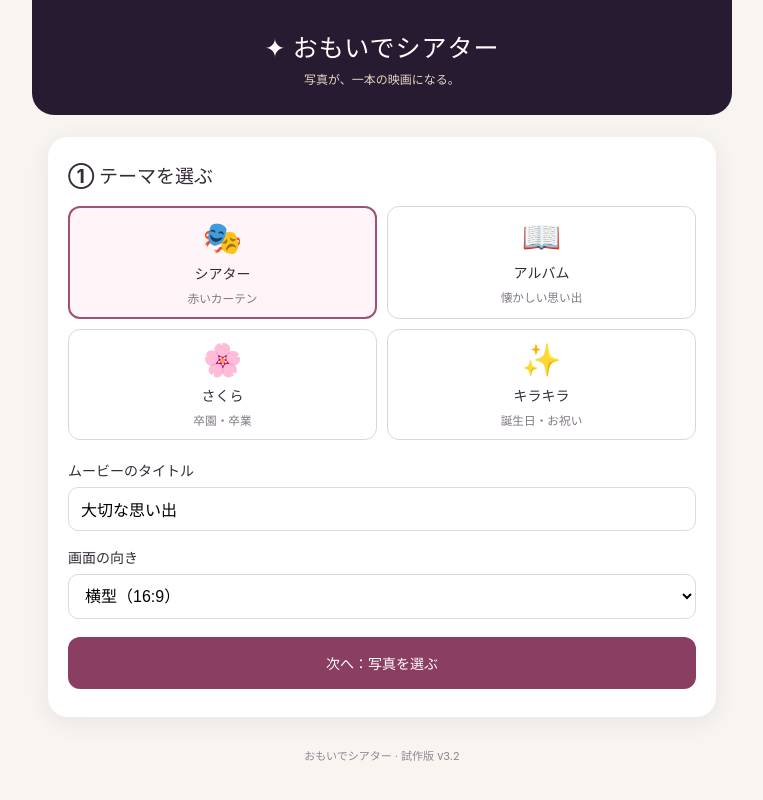
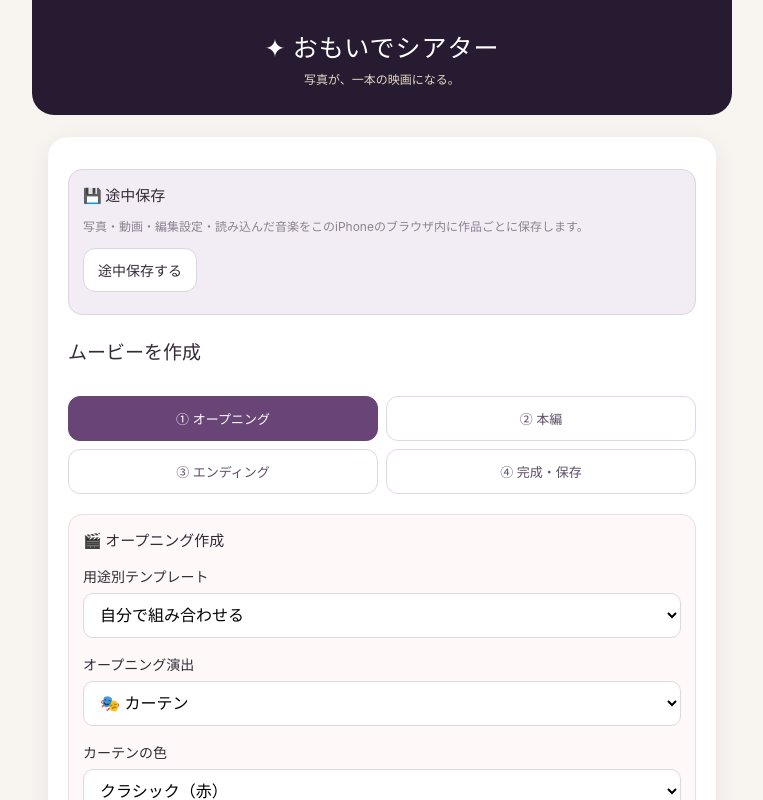
Before and after one commit to k5wvk4n6pt-web/omoide-theater-demo, a React (Vite) app: page / in a window 1280 px wide. Both pictures are taken after a click on the button "＋ 新しいムービーを作る". Shown: the top 800 px of the page, without its empty margins (258-1021 px from the left). Built offline with nearby package versions, Linux system fonts and the light colour scheme; a web font is replaced by a local one.

Commit message:
ux: remove redundant theme selection and begin at opening editor

```diff
--- a/src/App.tsx
+++ b/src/App.tsx
@@ -55,7 +55,7 @@ const [sticker,setSticker]=useState('none');
 const [curtainColor,setCurtainColor]=useState<'red'|'pink'|'navy'|'gold'>('red');
 const [opening,setOpening]=useState<'curtain'|'sparkle'|'sakura'|'album'|'countdown'|'rainbow'|'fade'>('curtain');
 const [template,setTemplate]=useState('custom');
-const [step,setStep]=useState<'home'|'theme'|'photos'|'edit'>('home');
+const [step,setStep]=useState<'home'|'edit'>('home');
 const [selected,setSelected]=useState(0);
 const [editPage,setEditPage]=useState<'opening'|'main'|'ending'|'finish'>('opening');
 const [editTool,setEditTool]=useState<'frame'|'text'|'decor'|'sticker'|'transition'|'duration'|'position'|'apply'|'subtitles'|null>(null);
@@ -227,7 +227,7 @@ async function eraseProject(targetId:string){
 async function copyProject(targetId:string){
  try{await duplicateProject(targetId,id());await refreshProjects();setDraftInfo('作品を複製しました')}catch{setDraftInfo('複製できませんでした')}
 }
-function newProject(){setPlaying(false);stopMusic();setPhotos([]);setProjectId(null);setSelected(0);setUndoStack([]);setRedoStack([]);setAudioFile(null);setTitle('大切な思い出');setEnding('ありがとう、たくさんの思い出');setStep('theme');setDraftInfo('')}
+function newProject(){setPlaying(false);stopMusic();setPhotos([]);setProjectId(null);setSelected(0);setUndoStack([]);setRedoStack([]);setAudioFile(null);setTitle('大切な思い出');setEnding('ありがとう、たくさんの思い出');setEditPage('opening');setStep('edit');setDraftInfo('')}
 
 async function makeMovie(){
  if(!photos.length||exporting)return;
@@ -261,9 +261,7 @@ useEffect(()=>{if(!playing)return;const isVideo=phase==='photos'&&photos[playInd
 
 return <main><header><div className="brand">✦ おもいでシアター</div><div className="subtitle">写真が、一本の映画になる。</div></header>
 {step==='home'?<section className="panel hero"><div className="stage">🎬<h1>思い出を映画に</h1><p>写真や動画を選んで、自分だけのムービーを。</p></div><button className="primary" onClick={newProject}>＋ 新しいムービーを作る</button>{projects.length>0?<div className="draftBox"><h3>📁 保存した作品（{projects.length}件）</h3><div className="projectList">{projects.map(p=><div className="projectCard" key={p.id}>{thumbUrls[p.id]?<img src={thumbUrls[p.id]} alt="作品の表紙"/>:<div className="projectFallback">🎬</div>}<div className="projectDetail"><strong>{p.title}</strong><small>{p.photoCount}枚 · {new Date(p.savedAt).toLocaleString('ja-JP')}</small><div className="projectButtons"><button onClick={()=>restoreProject(p.id)} disabled={draftBusy}>編集する</button><button onClick={()=>copyProject(p.id)} disabled={draftBusy}>複製</button><button onClick={()=>eraseProject(p.id)} disabled={draftBusy}>削除</button></div></div></div>)}</div></div>:null}{draftInfo?<p className="note" role="status">{draftInfo}</p>:null}<p className="note">試作版です。BGMの試聴に対応しました。動画の書き出しは試験機能として追加しました。</p></section>:null}
-{step==='theme'?<section className="panel"><h2>① テーマを選ぶ</h2><div className="themeGrid">{themes.map(t=><button key={t.id} className={'theme '+(theme===t.id?'active':'')} onClick={()=>setTheme(t.id)}><span>{t.emoji}</span><strong>{t.name}</strong><small>{t.description}</small></button>)}</div><label>ムービーのタイトル<input value={title} onChange={e=>setTitle(e.target.value)} /></label><label>画面の向き<select value={aspect} onChange={e=>setAspect(e.target.value as typeof aspect)}><option value="wide">横型（16:9）</option><option value="vertical">縦型（9:16）</option></select></label><button className="primary" onClick={()=>setStep('photos')}>次へ：写真を選ぶ</button></section>:null}
-{step==='photos'?<section className="panel"><h2>② 写真・動画を選ぶ</h2><p>iPhoneの写真ライブラリから写真と動画をまとめて選べます。</p><div className="actions"><button className="primary" onClick={()=>input.current?.click()}>＋ 写真を追加</button><button className="primary" onClick={()=>videoInput.current?.click()}>＋ 動画を追加</button></div><button className="secondary" onClick={()=>setStep('theme')}>戻る</button></section>:null}
-{step==='edit'?<section className="panel"><div className="draftBox"><h3>💾 途中保存</h3><p className="note">写真・動画・編集設定・読み込んだ音楽をこのiPhoneのブラウザ内に作品ごとに保存します。</p><div className="actions"><button onClick={saveProject} disabled={draftBusy}>{draftBusy?'処理中…':'途中保存する'}</button>{projectId?<button onClick={()=>restoreProject(projectId)} disabled={draftBusy}>保存した状態に戻す</button>:null}</div>{draftInfo?<p className="note" role="status">{draftInfo}</p>:null}</div><div className="sectionHeading"><h2>③ ムービー編集</h2><button className="small" onClick={()=>setStep('theme')}>テーマ変更</button></div><nav className="editSteps" aria-label="編集の手順">{([['opening','① オープニング'],['main','② 本編'],['ending','③ エンディング'],['finish','④ 完成・保存']] as const).map(([key,label])=><button key={key} className={editPage===key?'active':''} onClick={()=>{setPlaying(false);setEditPage(key)}}>{label}</button>)}</nav>{editPage==='main'?<><div className={'preview '+aspect}><div className={'previewFrame '+theme+' backdrop-'+background}>
+{step==='edit'?<section className="panel"><div className="draftBox"><h3>💾 途中保存</h3><p className="note">写真・動画・編集設定・読み込んだ音楽をこのiPhoneのブラウザ内に作品ごとに保存します。</p><div className="actions"><button onClick={saveProject} disabled={draftBusy}>{draftBusy?'処理中…':'途中保存する'}</button>{projectId?<button onClick={()=>restoreProject(projectId)} disabled={draftBusy}>保存した状態に戻す</button>:null}</div>{draftInfo?<p className="note" role="status">{draftInfo}</p>:null}</div><div className="sectionHeading"><h2>ムービーを作成</h2></div><nav className="editSteps" aria-label="編集の手順">{([['opening','① オープニング'],['main','② 本編'],['ending','③ エンディング'],['finish','④ 完成・保存']] as const).map(([key,label])=><button key={key} className={editPage===key?'active':''} onClick={()=>{setPlaying(false);setEditPage(key)}}>{label}</button>)}</nav>{editPage==='main'?<><div className={'preview '+aspect}><div className={'previewFrame '+theme+' backdrop-'+background}>
 {activePhoto?<div key={sceneKey+'-'+(activePhoto?.id||'')} onPointerDown={e=>{if(editTool==='position')beginDrag(e,'photo')}} onPointerMove={moveDrag} onPointerUp={endDrag} onPointerCancel={endDrag} className={'scenePhoto '+(playing&&phase==='photos'?'animate '+activePhoto.effect:'')+(editTool==='position'?' draggablePhoto':'')} style={{'--scene-duration':activeDuration+'s'} as CSSProperties}>{activePhoto.kind==='video'?<video ref={previewVideo} src={activePhoto.url} playsInline muted={playing||!(activePhoto.keepAudio??true)} controls={!playing} preload="auto" onLoadedData={e=>{if(playing&&phase==='photos')void e.currentTarget.play().catch(()=>{})}} style={{transform:'scale('+(activePhoto.zoom??1)+') translate('+(activePhoto.offsetX??0)+'%,'+(activePhoto.offsetY??0)+'%)'}}/>:<img src={activePhoto.url} alt="選択中の写真" style={{transform:'scale('+(activePhoto.zoom??1)+') translate('+(activePhoto.offsetX??0)+'%,'+(activePhoto.offsetY??0)+'%)'}} />}</div>:<span>写真を追加してください</span>}
 {playing&&phase==='intro'&&opening==='curtain'?<div key={'curtain-'+sceneKey} className={'curtainOverlay curtain-'+curtainColor}><div className="curtainPanel curtainLeft"/><div className="curtainPanel curtainRight"/><div className="curtainCaption">{title}</div></div>:null}
 {playing&&phase==='outro'?<div className="endingScreen"><div>Fin.</div><small>{ending}</small></div>:null}
@@ -291,7 +289,7 @@ return <main><header><div className="brand">✦ おもいでシアター</div><d
 <option value="custom">自分で組み合わせる</option><option value="graduation">🌸 卒園・入学</option><option value="wedding">💍 ウェディング</option><option value="birthday">🎂 誕生日</option><option value="travel">🏝️ 旅行</option><option value="growth">👣 成長記録</option><option value="theater">🎬 シアター</option></select></label>
 <label>オープニング演出<select value={opening} onChange={e=>setOpening(e.target.value as typeof opening)}><option value="curtain">🎭 カーテン</option><option value="sparkle">✨ キラキラ登場</option><option value="sakura">🌸 桜の舞</option><option value="album">📖 アルバムが開く</option><option value="countdown">🎞️ 映画カウントダウン</option><option value="rainbow">🌈 虹と雲</option><option value="fade">✧ シンプルフェード</option></select></label>
 {opening==='curtain'?<label>カーテンの色<select value={curtainColor} onChange={e=>setCurtainColor(e.target.value as typeof curtainColor)}><option value="red">クラシック（赤）</option><option value="pink">パステル（ピンク）</option><option value="navy">ナイト（紺）</option><option value="gold">ゴールド</option></select></label>:null}
-<label>オープニングタイトル<input value={title} onChange={e=>setTitle(e.target.value)}/></label><p className="note">オープニング演出とタイトルを選びます。タイトルは本編中には表示しません。</p></section><div className="editPageActions"><button className="primary" onClick={()=>setEditPage('main')}>次へ：本編 →</button></div></>:null}{editPage==='ending'?<><section className="designBox"><h3>🌷 エンディング作成</h3>
+<label>オープニングタイトル<input value={title} onChange={e=>setTitle(e.target.value)}/></label><label>動画の向き<select value={aspect} onChange={e=>setAspect(e.target.value as typeof aspect)}><option value="wide">横型（16:9）</option><option value="vertical">縦型（9:16）</option></select></label><p className="note">オープニング演出とタイトルを選びます。タイトルは本編中には表示しません。</p></section><div className="editPageActions"><button className="primary" onClick={()=>setEditPage('main')}>次へ：本編 →</button></div></>:null}{editPage==='ending'?<><section className="designBox"><h3>🌷 エンディング作成</h3>
 <label>背景<select value={background} onChange={e=>setBackground(e.target.value as typeof background)}><option value="default">テーマ標準</option><option value="sky">青空</option><option value="sakura">さくら</option><option value="stars">星空</option><option value="sunset">夕焼け</option><option value="sparkle">キラキラ</option><option value="rainbow">虹と雲</option></select></label>
 <label>写真フレーム<select value={frame} onChange={e=>setFrame(e.target.value as typeof frame)}>
 <option value="none">フレームなし</option><option value="sakura">さくら</option><option value="green">グリーン</option><option value="gold">エレガント</option><option value="polaroid">ポラロイド</option><option value="film">フィルム</option><option value="album">アルバム風</option><option value="balloon">バルーン</option><option value="soft">ハート</option><option value="snow">雪</option><option value="sunflower">ひまわり</option></select></label>
@@ -320,5 +318,5 @@ return <main><header><div className="brand">✦ おもいでシアター</div><d
 </section><div className="editPageActions"><button onClick={()=>setEditPage('ending')}>← エンディング</button></div></>:null}<button className="secondary" onClick={()=>setStep('home')}>ホームに戻る</button></section>:null}
 <input ref={musicInput} type="file" accept="audio/*,.mp3,.m4a,.wav,.aac" hidden onChange={e=>{importMusic(e.target.files);e.target.value=''}}/>
 <input ref={input} type="file" accept="image/*" multiple hidden onChange={e=>{void addPhotos(e.target.files);e.target.value=''}}/><input ref={videoInput} type="file" accept="video/*,.mov,.mp4,.m4v" multiple hidden onChange={e=>{void addPhotos(e.target.files);e.target.value=''}}/>
-<footer>おもいでシアター · 試作版 v3.2</footer></main>
+<footer>おもいでシアター · 試作版 v3.3</footer></main>
 }
```
